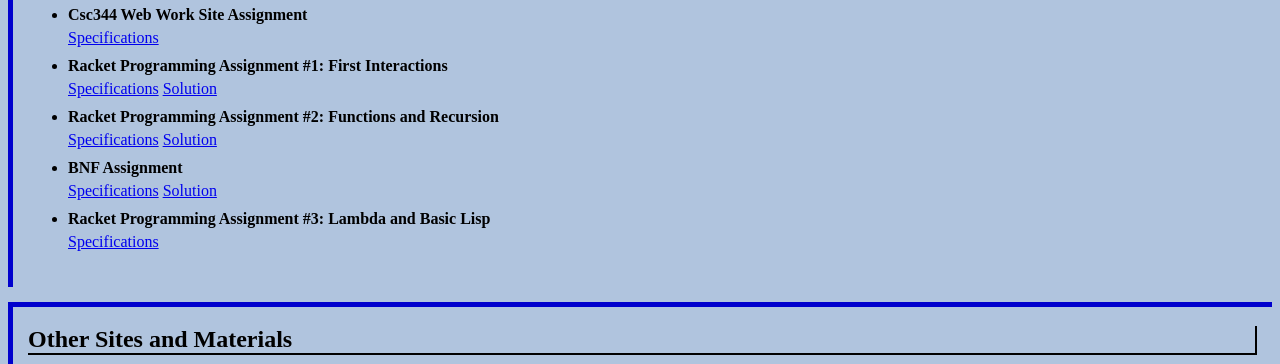
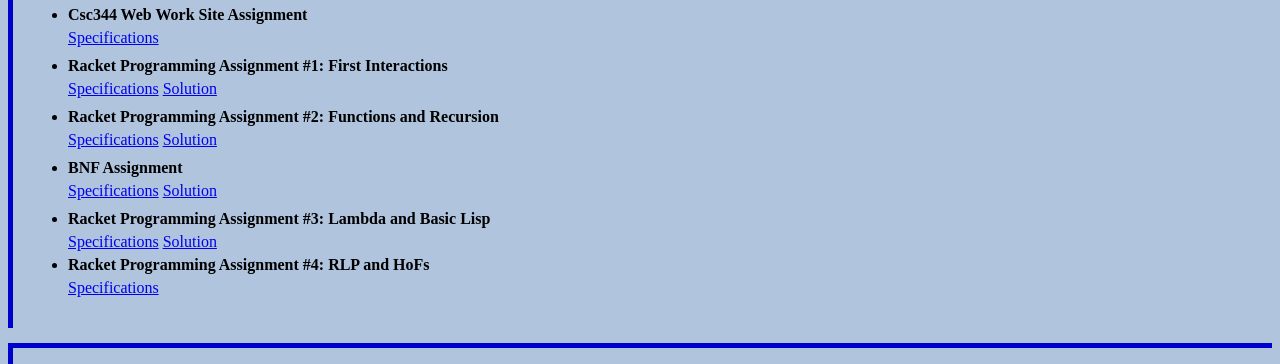
Before and after one commit to dustinmcmahon/ProgLanguages, a plain HTML site: page project2/index.html in a window 1280 px wide. Shown: the part 407-771 px from the top of the page. Drawn offline with Linux system fonts and the light colour scheme.

Commit message:
Project 5 Site Update
- Added project 5 solution to site
- Added project 6 spects to the site

```diff
--- a/project2/index.html
+++ b/project2/index.html
@@ -109,7 +109,21 @@
                                 <div class="assignment-title bold">Racket Programming Assignment #3: Lambda and Basic Lisp</div>
                                 <div class="link-container">
                                     <span><a href="https://www.cs.oswego.edu/~blue/course_pages/2022/Fall/Csc344/selected_course_documents/PL_Assignments/Racket/archive/PL_Racket_Assignment_3.pdf" target="_blank">Specifications</a></span>
+                                    <span><a href="img/project5.pdf" target="_blank">Solution</a></span>
+                                </div>
+                            </li>
+                            <li class="assignment-containern">
+                                <div class="assignment-title bold">Racket Programming Assignment #4: RLP and HoFs</div>
+                                <div class="link-container">
+                                    <span><a href="https://www.cs.oswego.edu/~blue/course_pages/2022/Fall/Csc344/selected_course_documents/PL_Assignments/Racket/archive/PL_Racket_Assignment_4.pdf" target="_blank">Specifications</a></span>
                                     <span class="hidden"><a href="img/" target="_blank">Solution</a></span>
+                                </div>
+                            </li>
+                            <li class="assignment-container hidden">
+                                <div class="assignment-title bold"></div>
+                                <div class="link-container">
+                                    <span><a href="" target="_blank">Specifications</a></span>
+                                    <span><a href="img/" target="_blank">Solution</a></span>
                                 </div>
                             </li>
                             <li class="assignment-container hidden">
```
Also changed, not shown: 1 other file.
